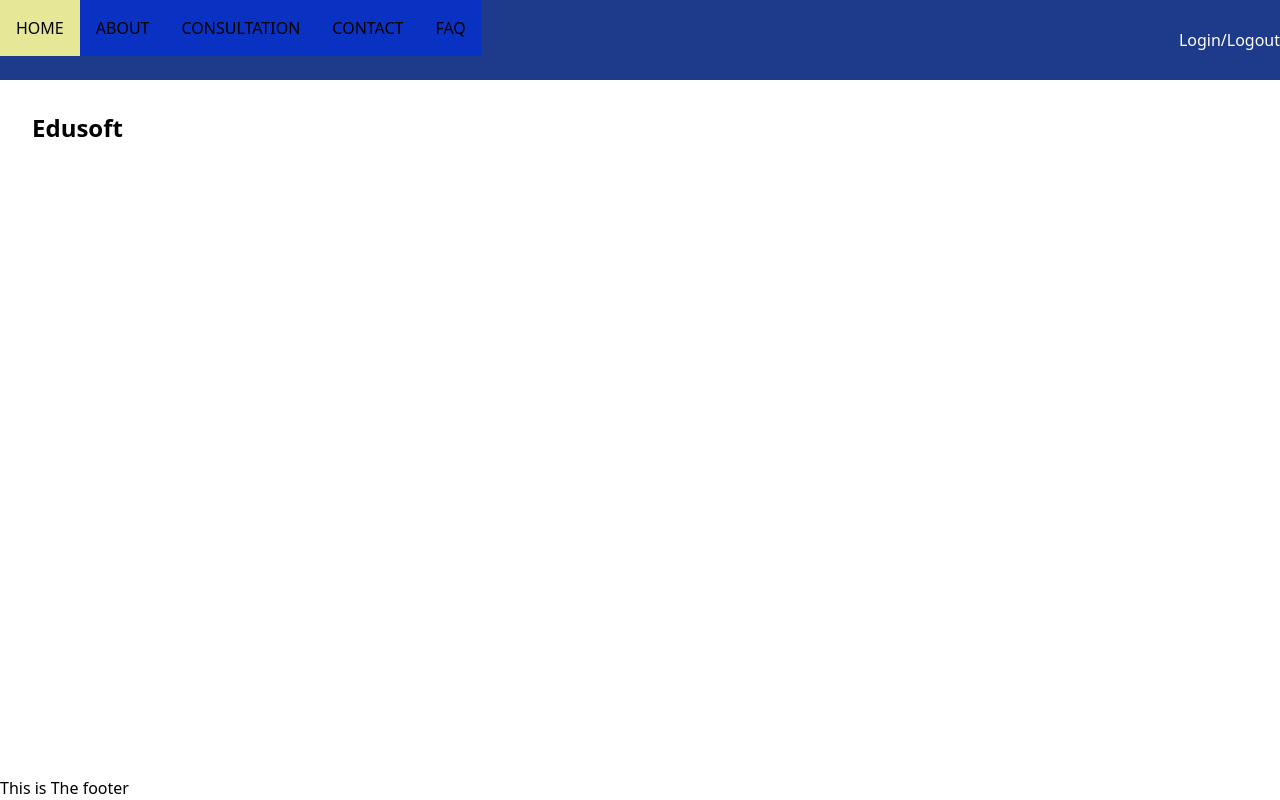
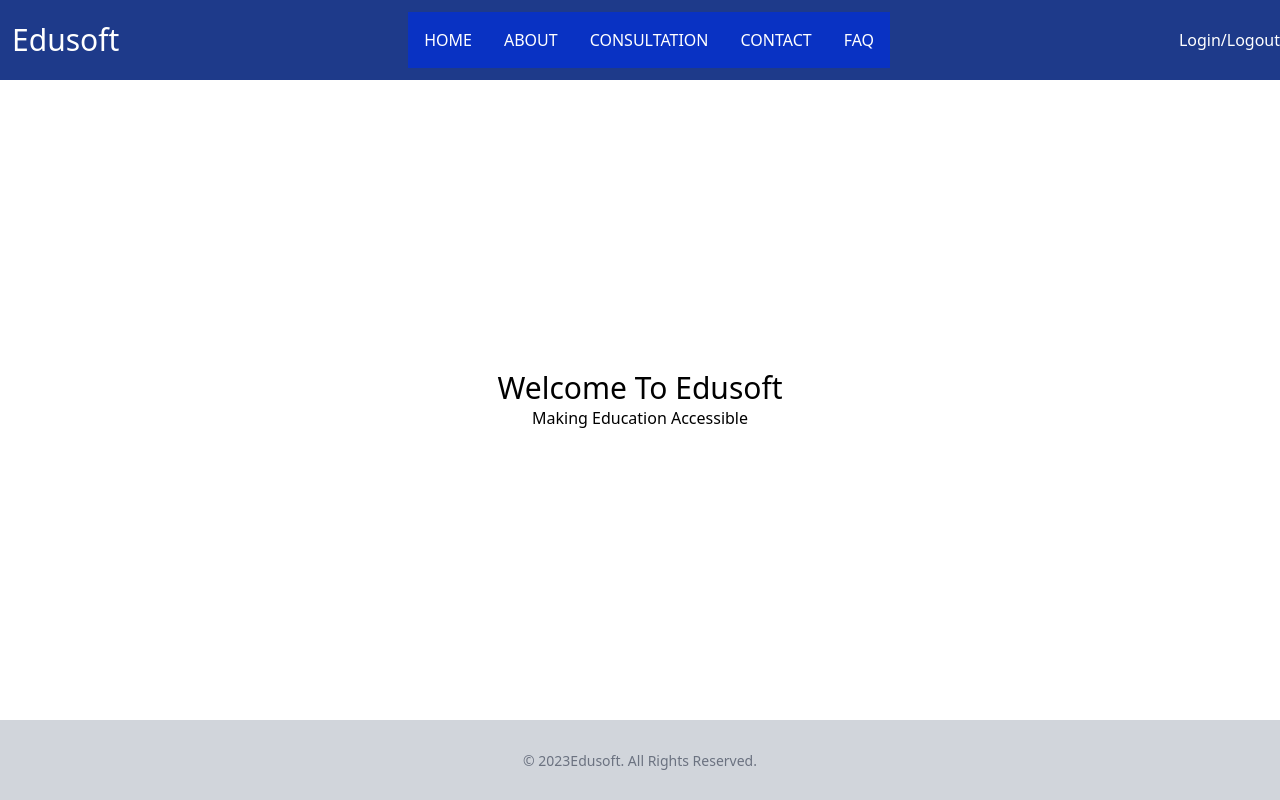
Before and after one commit to Nwaigba66/Edusoft-website---FrontEnd, a Next.js app: page / in a window 1280 px wide. Built offline with nearby package versions, Linux system fonts and the light colour scheme.

Commit message:
improve styling for responsiveness and add linting typescript check command

```diff
--- a/package.json
+++ b/package.json
@@ -6,7 +6,8 @@
     "dev": "next dev",
     "build": "next build",
     "start": "next start",
-    "lint": "next lint"
+    "lint": "next lint",
+    "ts-lint": "tsc --noEmit --incremental --watch"
   },
   "dependencies": {
     "react": "^18",
--- a/src/app/page.tsx
+++ b/src/app/page.tsx
@@ -7,36 +7,12 @@ import { Component } from 'react';
 
 export default function home() {
   return (
+    <div className="flex justify-center flex-col items-center">
+      <h2 className="text-3xl">
+        Welcome To Edusoft
+      </h2>
+      <h4>Making Education Accessible</h4>
 
-      <nav className="bg-blue border-gray-6 dark:bg-blue-900">
-        <div className="max-w-screen-xl flex flex-wrap items-center justify-between mx-auto p-8">
-          <a href="https://edusoft.com/" className="flex items-center">
-            <span className="self-center text-2xl font-semibold whitespace-nowrap dark:text-white">Edusoft</span>
-          </a>
-
-{/*          <div className="items-left justify-left hidden w-full md:flex md:w-auto md:order-1" id="navbar-user">
-
-          </div>*/}
-          {/*<div className="flex items-center">
-            <a href="#" className="font-medium text-blue-600 dark:text-white hover:underline">Sign-in/Login</a>
-          </div>*/}
-        </div>
-      </nav>
+    </div>
 );
-};
-<div>
-<button data-drawer-target="default-sidebar"
-data-drawer-toggle="default-sidebar"
-aria-controls="default-sidebar"
-type="button"
-className="inline-flex items-center p-2 mt-2 ml-3 text-sm text-gray-500 rounded-lg sm:hidden hover:bg-gray-100 focus:outline-none focus:ring-2 focus:ring-gray-200 dark:text-gray-400 dark:hover:bg-gray-700 dark:focus:ring-gray-600">
-   <span className="sr-only">Open sidebar</span>
-   <svg className="w-6 h-6"
-   aria-hidden="true"
-   fill="currentColor"
-    viewBox="0 0 20 20"
-    xmlns="http://www.w3.org/2000/svg">
-      <path clip-rule="evenodd" fill-rule="evenodd" d="M2 4.75A.75.75 0 012.75 4h14.5a.75.75 0 010 1.5H2.75A.75.75 0 012 4.75zm0 10.5a.75.75 0 01.75-.75h7.5a.75.75 0 010 1.5h-7.5a.75.75 0 01-.75-.75zM2 10a.75.75 0 01.75-.75h14.5a.75.75 0 010 1.5H2.75A.75.75 0 012 10z"></path>
-   </svg>
-</button>
-</div>
+}
--- /dev/null
+++ b/src/components/Footer/index.tsx
@@ -0,0 +1,16 @@
+import React from 'react'
+
+export default function Footer() {
+  return (
+    <div>
+       <footer className="flex justify-center items-center bg-gray-300 min-h-[5rem]">
+            <div className="">
+              <span className="text-sm text-gray-500 sm:text-center dark:text-gray-400">© 2023
+              <a href="https://Edusoft.com/"
+              className="hover:underline">Edusoft</a>. All Rights Reserved.</span>
+            </div>
+
+      </footer>
+    </div>
+  );
+};
--- a/src/components/Footer/page.tsx
+++ /dev/null
@@ -1,16 +0,0 @@
-import React from 'react'
-
-export default function footer() {
-  return (
-    <div>
-       <footer className="bg-blue border-gray-6 dark:bg-blue-900">
-            <div>
-              <span className="block text-sm text-gray-500 sm:text-center dark:text-gray-400">© 2023
-              <a href="https://Edusoft.com/"
-              className="hover:underline">Edusoft</a>. All Rights Reserved.</span>
-            </div>
-
-      </footer>
-    </div>
-  );
-};
--- a/src/components/Header/index.tsx
+++ b/src/components/Header/index.tsx
@@ -7,7 +7,7 @@ function Header() {
 							items-center
 							bg-blue-900
 							text-white" >
-			<h1>Edusoft</h1>
+			<h1 className="ml-3 text-3xl">Edusoft</h1>
 			<NavBar />
 			<h2 className="ml-auto cursor-pointer">
 				Login/Logout
--- a/src/components/Layout/index.tsx
+++ b/src/components/Layout/index.tsx
@@ -1,12 +1,13 @@
 import React from 'react'
 import Header from '@/components/Header'
+import Footer from '@/components/Footer'
 
 function Layout({children,}:{children: React.ReactNode}) {
 	return (
 		<main className="main-content">
 			<Header />
 				{children}
-			<footer>This is The footer</footer>
+			<Footer />
 		</main>
 	)
 }
--- a/src/components/NavBar/index.tsx
+++ b/src/components/NavBar/index.tsx
@@ -5,12 +5,14 @@ import listItems from './navigations'
 
 function NavBar() {
 	return (
-		<ul className="absolute w-full top-0 mt-[5rem] md:mt-0 md:flex md:flex-row ml-auto">
-              { listItems.map(({name,url})=><li className="text-black p-4 bg-small md:bg-large
+		<ul className="absolute w-full md:w-auto top-0 mt-[5rem]
+						md:static md:mt-0 md:flex
+						md:flex-row md:ml-auto">
+              { listItems.map(({name,url})=><li className="text-black md:text-white p-4 bg-small md:bg-large
               									hover:bg-hover-color hover:text-black"
               									key={name}>
                 <Link href={url}
-                className="" aria-current="page">
+                className="inline-block" aria-current="page">
                 			{name.toUpperCase()}
                 </Link>
               </li>)}
--- a/src/components/NavBar/navigations.ts
+++ b/src/components/NavBar/navigations.ts
@@ -1,3 +1,4 @@
+
 const listItems = [
 		{
 			name:"home",
```
